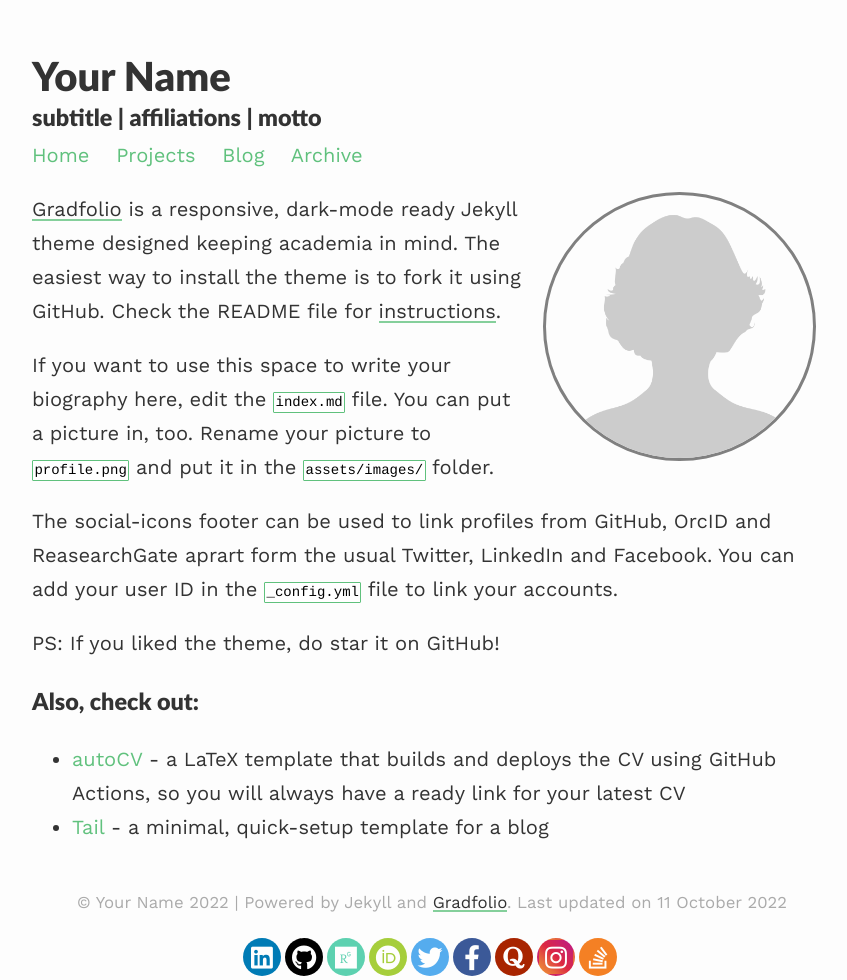
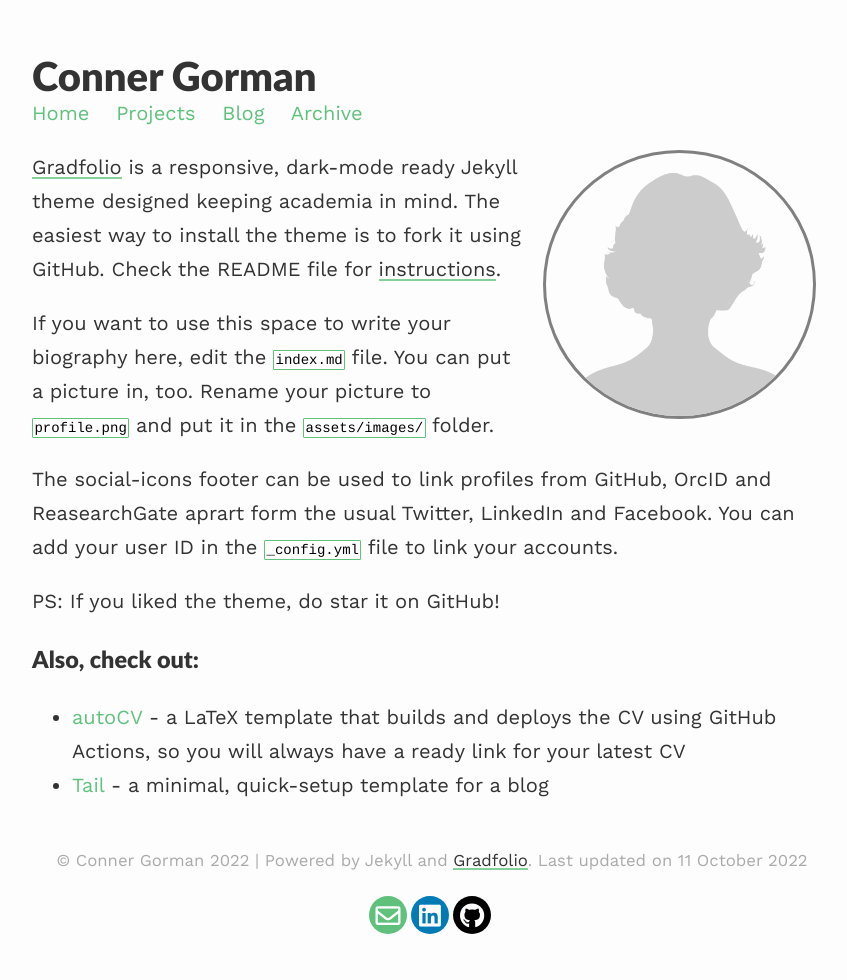
Before and after one commit to gruejay/gruejay.github.io, a Jekyll site: the page built from index.md, in a window 1280 px wide. Shown: the whole page, without its empty margins (208-1055 px from the left). Built offline with Jekyll 4.4.1, drawn with Linux system fonts in a browser that asks for light colours; nearby versions of some CDN libraries.

Commit message:
config changes

```diff
--- a/_config.yml
+++ b/_config.yml
@@ -1,11 +1,11 @@
 ### your site title here
 
-title: Your Name
-description: subtitle | affiliations | motto
+title: Conner Gorman
+description:
 
 baseurl: / #name of GitHub repository
 url: "" #custom url to be used instead of GitHub repository
-email: #
+email: gorman.connerm@gmail.com #
 
 # Pagination
 paginate: 4
@@ -13,15 +13,11 @@ permalink: /blog/:year/:title/
 paginate_path: /blog/page:num/
 
 # Social media links in footer
-twitter: "#"
+
 linkedin: "#"
-stackoverflow: "#"
-github: "#"
-researchgate: "#"
-orcid: "#"
-quora: "#"
-instagram: "#"
-facebook: "#"
+
+github: "https://github.com/gruejay"
+
 
 
 # Markdown
```
